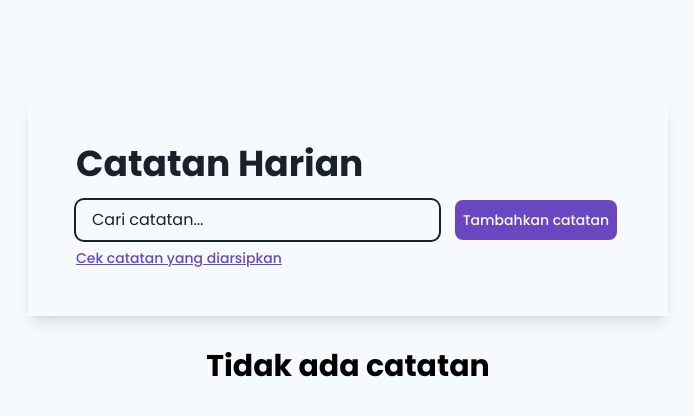
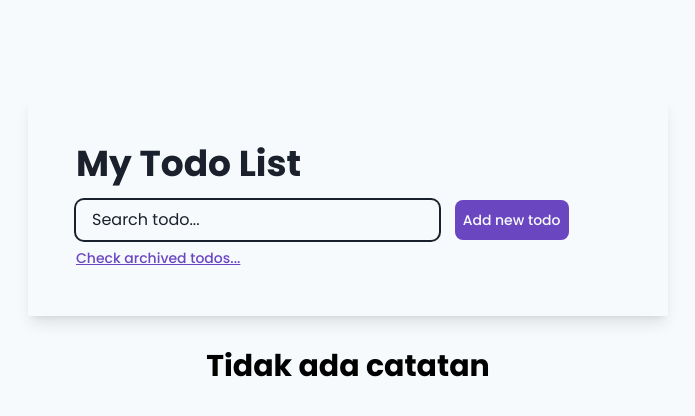
Before and after one commit to JackBerck/my-todo, a React (Vite) app: page / in a window 1280 px wide. Shown: the top 416 px of the page, without its empty margins (292-987 px from the left). Built offline with nearby package versions, Linux system fonts and the light colour scheme.

Commit message:
docs: changing language to english

```diff
--- a/src/components/AddTodoForm.jsx
+++ b/src/components/AddTodoForm.jsx
@@ -43,7 +43,7 @@ export default function AddTodoForm({ addTodo }) {
         className="block text-white-base bg-purple-base focus:outline-none font-medium rounded-lg md:px-2 md:py-2.5 text-center text-sm"
         type="button"
       >
-        Tambahkan catatan
+        Add new todo
       </button>
 
       {isModalOpen && (
@@ -56,7 +56,7 @@ export default function AddTodoForm({ addTodo }) {
             <div className="relative bg-white-base rounded-lg shadow">
               <div className="flex items-center justify-between p-4 md:p-5 border-b rounded-t">
                 <h3 className="text-xl font-semibold text-gray-900 ">
-                  Tambahkan Catatan Baru
+                  Add new todo
                 </h3>
                 <button
                   type="button"
@@ -97,10 +97,10 @@ export default function AddTodoForm({ addTodo }) {
                     htmlFor="todo_title"
                     className="absolute cursor-text left-2 -top-3 text-sm text-dark-base bg-white-base mx-1 px-1 peer-placeholder-shown:text-base peer-placeholder-shown:text-dark-base peer-placeholder-shown:top-2 peer-focus:-top-3 peer-focus:text-purple-base peer-focus:text-sm transition-all z-10"
                   >
-                    Masukkan judul catatan...
+                    Input todo title...
                   </label>
                   <p className="text-sm text-gray-500">
-                    {maxTitleLength - title.length} karakter tersisa
+                    {maxTitleLength - title.length} characters left
                   </p>
                 </div>
                 <div className="relative">
@@ -116,7 +116,7 @@ export default function AddTodoForm({ addTodo }) {
                     htmlFor="todo_body"
                     className="absolute cursor-text left-2 -top-3 text-sm text-dark-base bg-white-base mx-1 px-1 peer-placeholder-shown:text-base peer-placeholder-shown:text-dark-base peer-placeholder-shown:top-2 peer-focus:-top-3 peer-focus:text-purple-base peer-focus:text-sm transition-all"
                   >
-                    Masukkan deskripsi catatan...
+                    Input todo description...
                   </label>
                 </div>
                 <div className="flex items-center">
@@ -130,14 +130,14 @@ export default function AddTodoForm({ addTodo }) {
                     htmlFor="todo_archive"
                     className="ms-2 text-sm font-medium text-dark-base"
                   >
-                    Arsipkan catatan?
+                    Archive this todo?
                   </label>
                 </div>
                 <button
                   type="submit"
                   className="text-white-base bg-purple-base hover:bg-purple-base font-medium rounded-lg text-sm px-5 py-2.5 me-2 mb-2"
                 >
-                  Tambah catatan
+                  Add todo
                 </button>
               </form>
             </div>
--- a/src/components/ArchivedTodo.jsx
+++ b/src/components/ArchivedTodo.jsx
@@ -18,7 +18,7 @@ export default function ArchivedTodo({
         className="block text-purple-base focus:outline-none font-medium text-sm underline"
         type="button"
       >
-        Cek catatan yang diarsipkan
+        Check archived todos...
       </button>
 
       {isModalOpen && (
@@ -31,7 +31,7 @@ export default function ArchivedTodo({
             <div className="relative bg-white-base rounded-lg shadow">
               <div className="flex items-center justify-between p-4 md:p-5 border-b rounded-t">
                 <h3 className="text-xl font-semibold text-gray-900 ">
-                  Catatan yang diarsipkan
+                  Archived todos
                 </h3>
                 <button
                   type="button"
@@ -59,7 +59,7 @@ export default function ArchivedTodo({
               <div className="p-4 max-h-[512px] overflow-y-auto">
                 {archivedTodos.length === 0 && (
                   <p className="text-center text-lg font-bold p-4">
-                    Tidak ada catatan yang diarsipkan
+                    There are no archived todos.
                   </p>
                 )}
                 {archivedTodos.length !== 0 &&
@@ -77,7 +77,7 @@ export default function ArchivedTodo({
                           className="bg-red-500 text-white-base px-3 py-2 text-sm rounded-md"
                           onClick={() => handleDeleteTodo(todo.id)}
                         >
-                          Hapus
+                          Delete
                         </button>
                         <button
                           type="button"
@@ -85,7 +85,7 @@ export default function ArchivedTodo({
                           className="bg-green-500 text-white-base px-3 py-2 text-sm rounded-md"
                           onClick={() => handleUnarchiveTodo(todo.id)}
                         >
-                          Kembalikan
+                          Unarchive
                         </button>
                       </div>
                     </div>
--- a/src/components/EditTodoForm.jsx
+++ b/src/components/EditTodoForm.jsx
@@ -29,9 +29,7 @@ export default function EditTodoForm({
       <div className="relative p-4 w-full max-w-xl max-h-full">
         <div className="relative bg-white-base rounded-lg shadow">
           <div className="flex items-center justify-between p-4 md:p-5 border-b rounded-t">
-            <h3 className="text-xl font-semibold text-gray-900">
-              Edit Catatan
-            </h3>
+            <h3 className="text-xl font-semibold text-gray-900">Edit todo</h3>
             <button
               type="button"
               className="text-gray-400 bg-transparent hover:bg-gray-200 hover:text-gray-900 rounded-lg text-sm w-8 h-8 ms-auto inline-flex justify-center items-center"
@@ -69,10 +67,10 @@ export default function EditTodoForm({
                 htmlFor="todo_title"
                 className="absolute cursor-text left-2 -top-3 text-sm text-dark-base bg-white-base mx-1 px-1 peer-placeholder-shown:text-base peer-placeholder-shown:text-dark-base peer-placeholder-shown:top-2 peer-focus:-top-3 peer-focus:text-purple-base peer-focus:text-sm transition-all z-10"
               >
-                Masukkan judul catatan...
+                Input todo title...
               </label>
               <p className="text-sm text-gray-500">
-                {maxTitleLength - title.length} karakter tersisa
+                {maxTitleLength - title.length} characters left
               </p>
             </div>
             <div className="relative">
@@ -87,14 +85,14 @@ export default function EditTodoForm({
                 htmlFor="todo_body"
                 className="absolute cursor-text left-2 -top-3 text-sm text-dark-base bg-white-base mx-1 px-1 peer-placeholder-shown:text-base peer-placeholder-shown:text-dark-base peer-placeholder-shown:top-2 peer-focus:-top-3 peer-focus:text-purple-base peer-focus:text-sm transition-all z-10"
               >
-                Masukkan deskripsi catatan...
+                Input todo description...
               </label>
             </div>
             <button
               type="submit"
               className="bg-purple-base text-white-base px-4 py-2 text-sm rounded-md"
             >
-              Simpan Perubahan
+              Save changes
             </button>
           </form>
         </div>
--- a/src/components/SearchTodo.jsx
+++ b/src/components/SearchTodo.jsx
@@ -22,7 +22,7 @@ export default function SearchTodo({ onSearch }) {
           htmlFor="todo_search"
           className="absolute cursor-text left-2 -top-3 text-sm text-dark-base bg-white-base mx-1 px-1 peer-placeholder-shown:text-base peer-placeholder-shown:text-dark-base peer-placeholder-shown:top-2 peer-focus:-top-3 peer-focus:text-purple-base peer-focus:text-sm transition-all z-10"
         >
-          Cari catatan...
+          Search todo...
         </label>
       </div>
     </form>
--- a/src/components/TodoList.jsx
+++ b/src/components/TodoList.jsx
@@ -42,7 +42,7 @@ export default function TodoList({
                       className="bg-red-500 text-white-base px-3 py-2 text-sm rounded-md"
                       onClick={() => handleDeleteTodo(todo.id)}
                     >
-                      Hapus
+                      Delete
                     </button>
                     <button
                       type="button"
@@ -50,7 +50,7 @@ export default function TodoList({
                       className="bg-green-500 text-white-base px-3 py-2 text-sm rounded-md"
                       onClick={() => handleArchiveTodo(todo.id)}
                     >
-                      Arsipkan
+                      Archive
                     </button>
                   </div>
                 </div>
--- a/src/pages/TodoApp.jsx
+++ b/src/pages/TodoApp.jsx
@@ -105,7 +105,7 @@ export default function App() {
   return (
     <>
       <div className="max-w-screen-sm mx-auto px-4 py-4 md:px-12 md:py-12 md:shadow-lg mt-24">
-        <Title>Catatan Harian</Title>
+        <Title>My Todo List</Title>
         <TodoTitle
           handleSearch={handleSearch}
           handleAddTodo={handleAddTodo}
```
